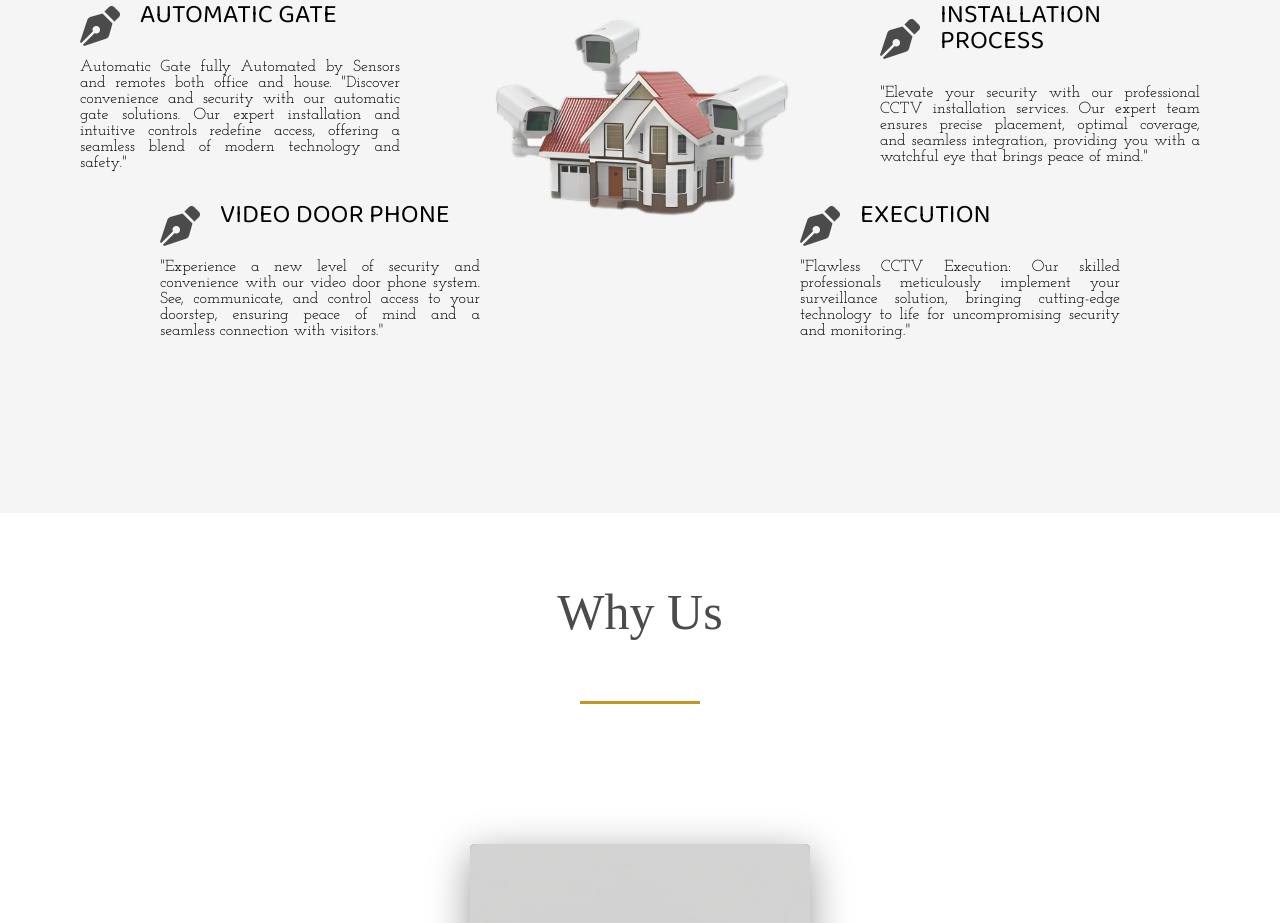
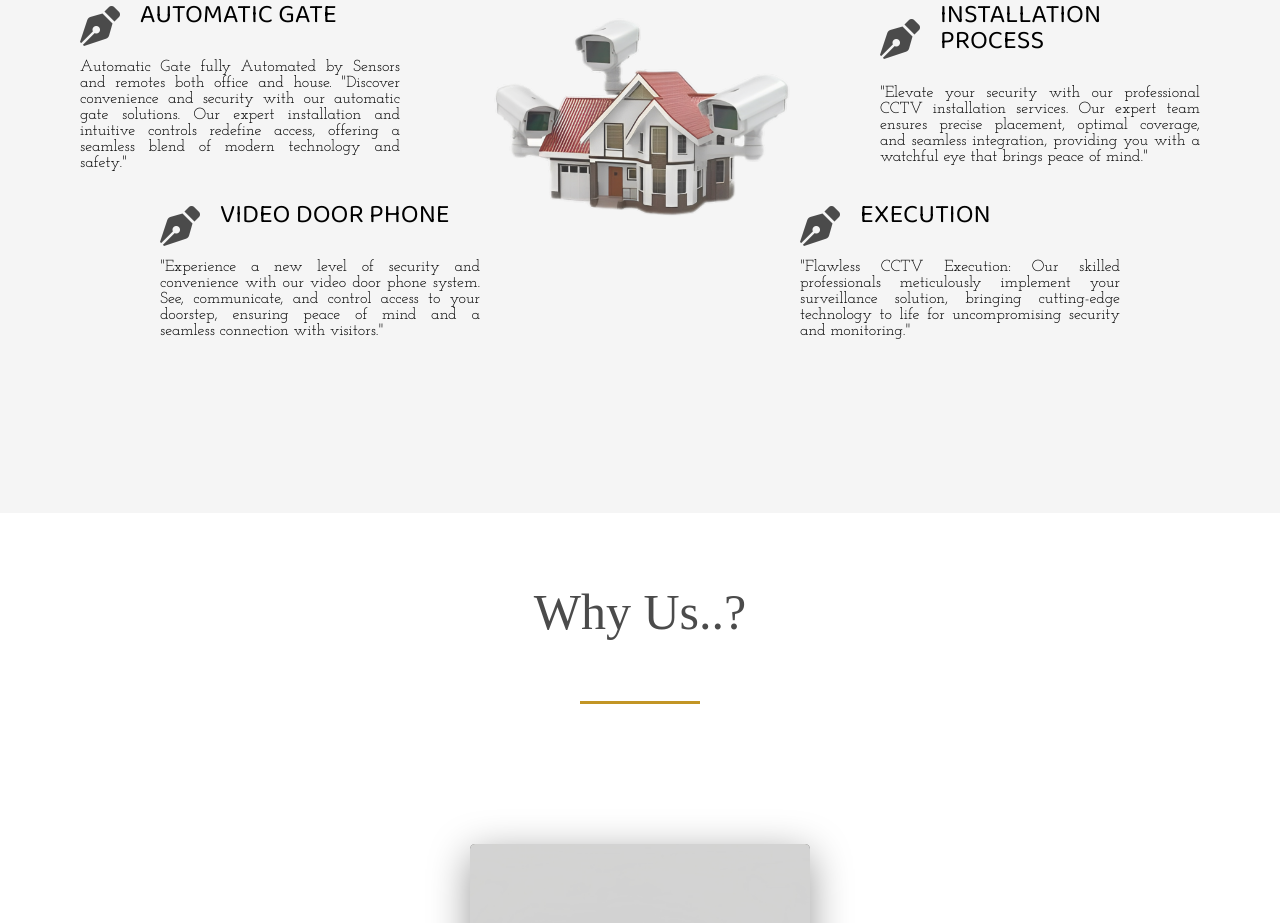
Before and after one commit to ADILTHENGILAN/test, a plain HTML site: page index.html in a window 1280 px wide. Shown: the part 1288-2211 px from the top of the page. Drawn offline with nearby package versions, Linux system fonts and the light colour scheme; a web font is replaced by a local one.

Commit message:
Update index.html

```diff
--- a/index.html
+++ b/index.html
@@ -62,7 +62,7 @@
             >
           </li>
           <li class="menu-item">
-            <a href="#team" class="menu-link" data-content="WHY WE..?">WHY WE..?</a>
+            <a href="#team" class="menu-link" data-content="Why Us..?"></a>
           </li>
 
           </li>
@@ -164,7 +164,7 @@
 
       <section class="team" id="team">
         <div class="section-header">
-          <h1 class="section-heading">Why Us</h1>
+          <h1 class="section-heading">Why Us..?</h1>
           <div class="underline"></div>
         </div>
         <div class="cards-wrapper">
```
